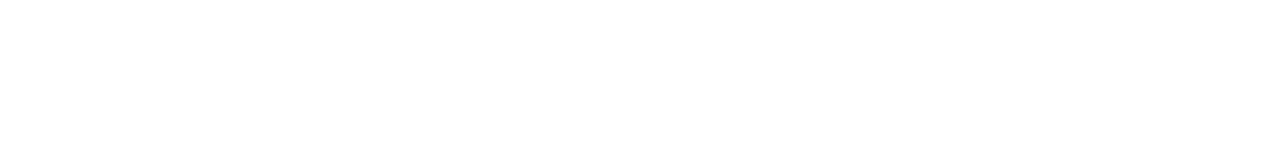
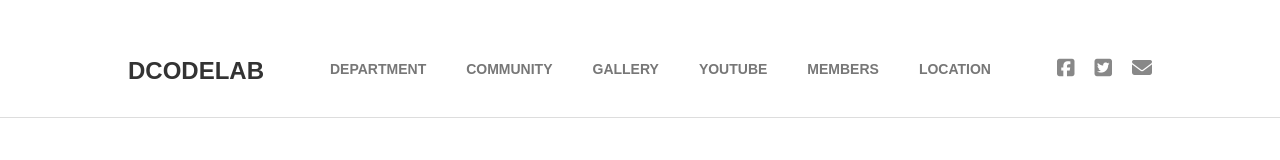
Before and after one commit to chojeongeun/je, a plain HTML site: page index.html in a window 1280 px wide. Drawn offline with Linux system fonts and the light colour scheme.

Commit message:
header 스타일링

```diff
--- a/index.html
+++ b/index.html
@@ -6,11 +6,32 @@
   <meta http-equiv="X-UA-Compatible" content="IE=edge">
   <meta name="viewport" content="width=device-width, initial-scale=1.0">
   <title>Document</title>
+  <script src="https://kit.fontawesome.com/6b1c54714c.js" crossorigin="anonymous"></script>
   <link rel="stylesheet" href="css/style.css">
 </head>
 
 <body>
-  <header></header>
+  <header>
+    <h1>
+      <a href="#">DCODELAB</a>
+    </h1>
+
+    <ul id="gnb">
+      <li><a href="#">DEPARTMENT</a></li>
+      <li><a href="#">COMMUNITY</a></li>
+      <li><a href="#">GALLERY</a></li>
+      <li><a href="#">YOUTUBE</a></li>
+      <li><a href="#">MEMBERS</a></li>
+      <li><a href="#">LOCATION</a></li>
+    </ul>
+
+    <ul class="sns">
+      <li><a href="#"><i class="fa-brands fa-square-facebook"></i></a></i></li>
+      <li><a href="#"><i class="fa-brands fa-square-twitter"></i></a></li>
+      <li><a href="#"><i class="fa-solid fa-envelope"></i></a></i></li>
+    </ul>
+
+  </header>
 
   <figure></figure>
 
--- a/scss/common/_header.scss
+++ b/scss/common/_header.scss
@@ -0,0 +1,35 @@
+header {
+	width: 100%;
+	padding: 50px 10% 30px;
+	display: flex;
+	justify-content: space-between;
+	align-items: center;
+	border-bottom: 1px solid #ddd;
+
+	h1 {
+		a {
+			font: bold 24px/1 'arial';
+			color: #333;
+		}
+	}
+
+	ul {
+		display: flex;
+		gap: 20px;
+
+		&#gnb {
+			gap: 40px;
+			a {
+				font: bold 14px/1 'arial';
+				color: #777;
+			}
+		}
+
+		&.sns {
+			a {
+				font-size: 20px;
+				color: #888;
+			}
+		}
+	}
+}
--- a/scss/common/_reset.scss
+++ b/scss/common/_reset.scss
@@ -0,0 +1,15 @@
+* {
+	margin: 0px;
+	padding: 0px;
+	box-sizing: border-box;
+}
+
+ul,
+ol,
+li {
+	list-style: none;
+}
+
+a {
+	text-decoration: none;
+}
```
Also changed, not shown: css/style.css, 1 other file.
